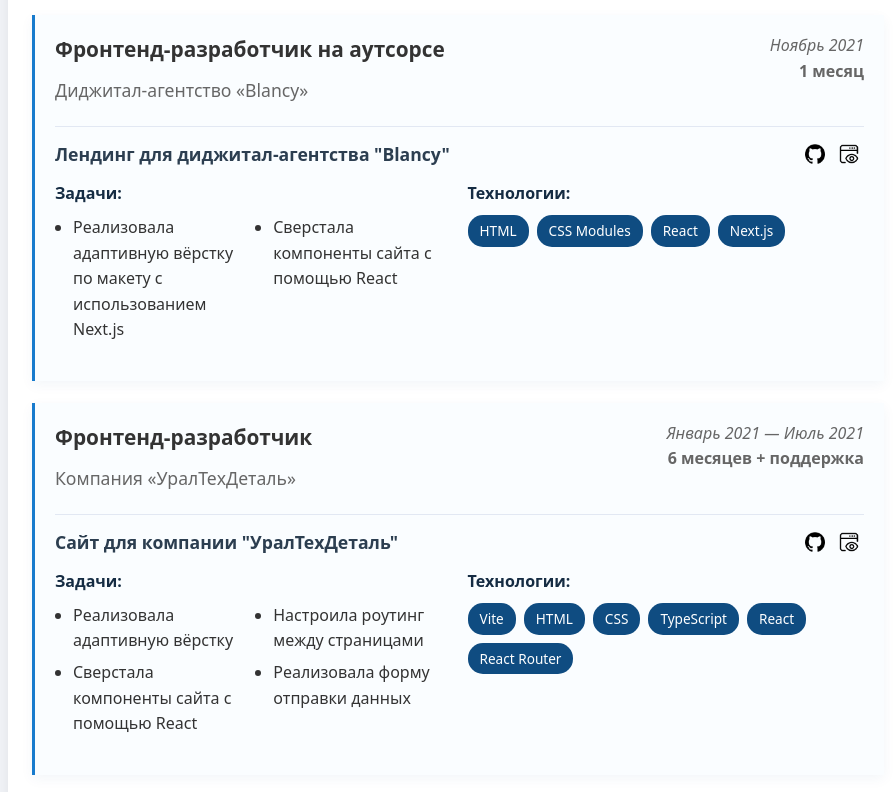
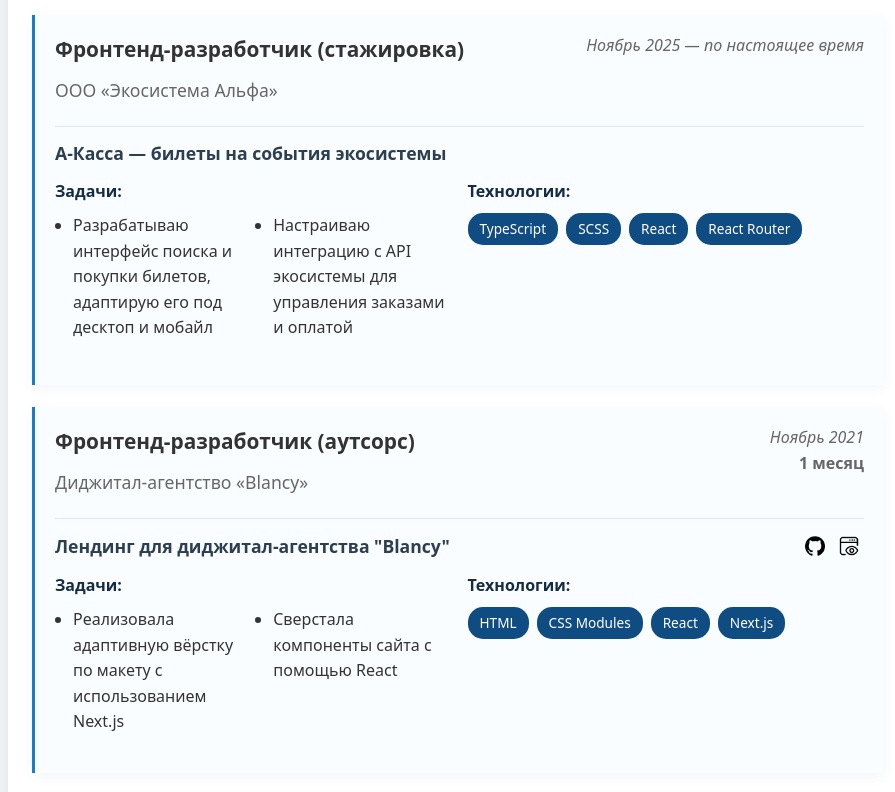
Before and after one commit to IrinaRyazanskaya/resume, a website: page index.html in a window 1280 px wide. Shown: the part 1860-2652 px from the top of the page, without its empty margins (182-1077 px from the left). Drawn offline with Linux system fonts and the light colour scheme.

Commit message:
Добавила новый опыт

```diff
--- a/index.html
+++ b/index.html
@@ -169,7 +169,46 @@
           <article class="job">
             <div class="job__header">
               <div class="job__info">
-                <h3 class="job__title">Фронтенд-разработчик на аутсорсе</h3>
+                <h3 class="job__title">Фронтенд-разработчик (стажировка)</h3>
+                <p class="job__company">ООО «Экосистема Альфа»</p>
+              </div>
+              <div class="job__period">Ноябрь 2025 — по настоящее время<br /></div>
+            </div>
+
+            <div class="project project_compact">
+              <div class="project__header">
+                <h4 class="project__title">А‑Касса — билеты на события экосистемы</h4>
+              </div>
+              <div class="project__grid">
+                <div class="project__tasks">
+                  <p class="project__tasks-label">Задачи:</p>
+                  <ul class="project__list">
+                    <li class="project__list-item">
+                      Разрабатываю интерфейс поиска и покупки билетов, адаптирую его под десктоп и
+                      мобайл
+                    </li>
+                    <li class="project__list-item">
+                      Настраиваю интеграцию с API экосистемы для управления заказами и оплатой
+                    </li>
+                  </ul>
+                </div>
+                <div class="project__stack">
+                  <p class="project__stack-label">Технологии:</p>
+                  <div class="tech-stack">
+                    <span class="tech-stack__item">TypeScript</span>
+                    <span class="tech-stack__item">SCSS</span>
+                    <span class="tech-stack__item">React</span>
+                    <span class="tech-stack__item">React Router</span>
+                  </div>
+                </div>
+              </div>
+            </div>
+          </article>
+
+          <article class="job">
+            <div class="job__header">
+              <div class="job__info">
+                <h3 class="job__title">Фронтенд-разработчик (аутсорс)</h3>
                 <p class="job__company">Диджитал-агентство «Blancy»</p>
               </div>
               <div class="job__period">
```
